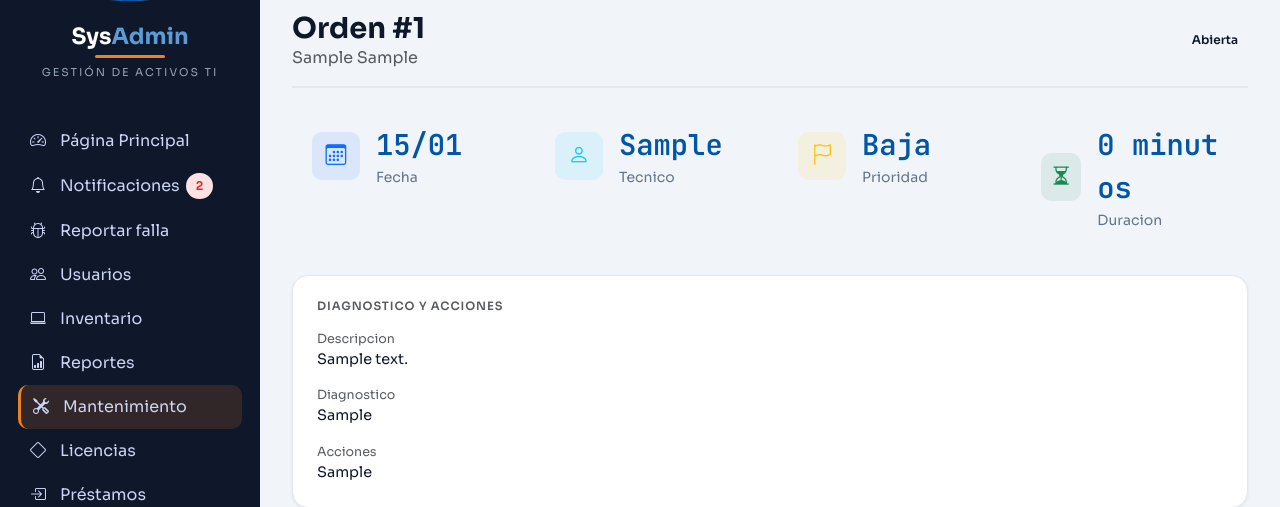
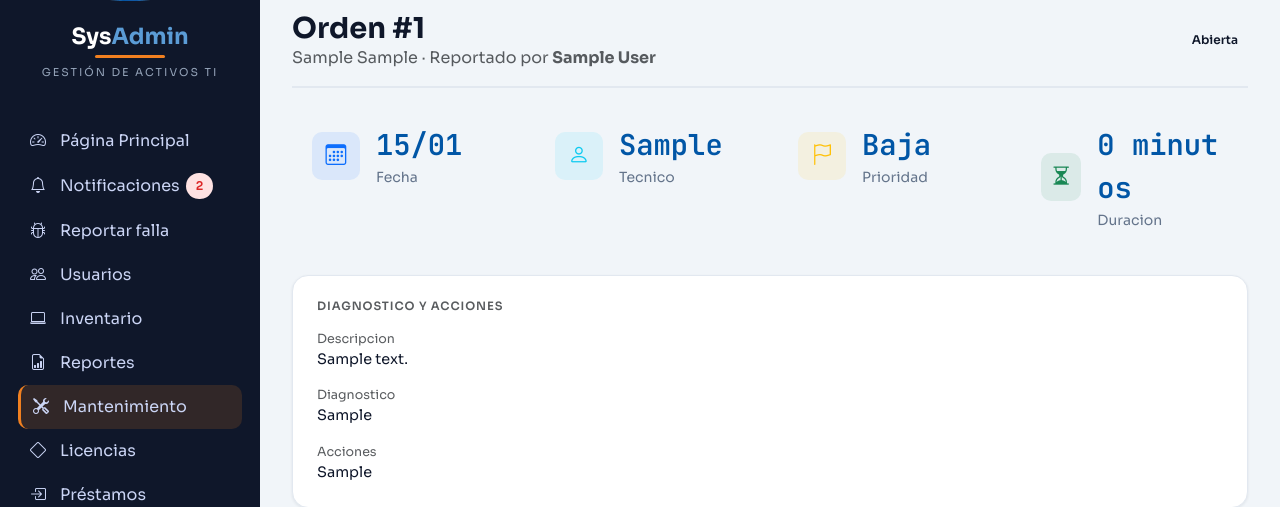
Before and after one commit to b41r0nn/SysAdmin, a Django app: page /mantenimiento/ordenes/1/ in a window 1280 px wide. Shown: the part 57-564 px from the top of the page. Run offline with Django 4.2, Linux system fonts and the light colour scheme; a user stored in the database is signed in; tables that the repository leaves empty hold one stand-in row (values such as "Sample post"); parts of the project's set-up code (start-up, migrations or seed data) failed here and were passed over; some libraries are stand-ins or nearby versions.

Commit message:
feat(mantenimiento): registrar quien reporta y notificar a TI

```diff
--- a/backend/mantenimiento/models.py
+++ b/backend/mantenimiento/models.py
@@ -1,4 +1,5 @@
 from django.db import models
+from django.conf import settings
 from django.utils import timezone
 
 
@@ -74,6 +75,14 @@ class OrdenMantenimiento(models.Model):
         null=True,
         blank=True,
         verbose_name="Ticket de soporte",
+    )
+    reportado_por = models.ForeignKey(
+        settings.AUTH_USER_MODEL,
+        on_delete=models.SET_NULL,
+        related_name="ordenes_reportadas",
+        null=True,
+        blank=True,
+        verbose_name="Reportado por",
     )
     activo = models.ForeignKey(
         "inventario.Activo",
--- a/backend/mantenimiento/templates/mantenimiento/detalle_orden.html
+++ b/backend/mantenimiento/templates/mantenimiento/detalle_orden.html
@@ -15,7 +15,12 @@
 <div class="page-header mb-3 d-flex align-items-center justify-content-between">
   <div>
     <h1 class="page-title">Orden #{{ orden.id }}</h1>
-    <p class="text-muted mb-0">{{ orden.activo.marca }} {{ orden.activo.modelo }}</p>
+    <p class="text-muted mb-0">
+      {{ orden.activo.marca }} {{ orden.activo.modelo }}
+      {% if orden.reportado_por %}
+        · Reportado por <strong>{{ orden.reportado_por.get_full_name|default:orden.reportado_por.username }}</strong>
+      {% endif %}
+    </p>
   </div>
   <span class="sa-badge {% if orden.estado == 'cerrada' %}success{% elif orden.estado == 'en_proceso' %}warning{% elif orden.estado == 'reportada' %}danger{% elif orden.estado == 'cancelada' %}secondary{% else %}info{% endif %}">
     {{ orden.get_estado_display }}
--- a/backend/mantenimiento/templates/mantenimiento/partials/tabla_ordenes.html
+++ b/backend/mantenimiento/templates/mantenimiento/partials/tabla_ordenes.html
@@ -27,6 +27,10 @@
             {% if orden.estado == "abierta" %}
               <span class="sa-badge warning">
                 <i class="bi bi-exclamation-circle" style="font-size:.65rem;"></i>Abierta
+              </span>
+            {% elif orden.estado == "reportada" %}
+              <span class="sa-badge danger">
+                <i class="bi bi-flag" style="font-size:.65rem;"></i>Reportada
               </span>
             {% elif orden.estado == "en_proceso" %}
               <span class="sa-badge primary">
--- a/backend/mantenimiento/views.py
+++ b/backend/mantenimiento/views.py
@@ -2,13 +2,15 @@ from datetime import timedelta
 
 from django import forms
 from django.contrib import messages
+from django.contrib.auth import get_user_model
 from django.contrib.auth.decorators import login_required
 from django.db.models import DecimalField, F, Q, Sum
 from django.http import JsonResponse
 from django.shortcuts import get_object_or_404, redirect, render
 from django.urls import reverse
 from django.utils import timezone
-from accounts.permisos import requiere_permiso
+from accounts.permisos import PERMISOS_POR_ROL, requiere_permiso
+from notificaciones.services import aviso_usuario
 
 from .forms import (
     ChecklistItemForm,
@@ -449,14 +451,30 @@ def reportar(request):
             orden.tipo = "correctivo"
             orden.estado = "reportada"
             orden.fecha_apertura = timezone.now().date()
+            orden.reportado_por = request.user
             orden.save()
             messages.success(request, "Falla reportada. El equipo de TI se encargará.")
+            _notificar_tecnico(orden)
             return redirect("core:dashboard")
         messages.error(request, "Corrige los errores del formulario.")
     else:
         form = ReporteFallaForm(initial={"prioridad": "alta"})
 
     return render(request, "mantenimiento/form_reporte.html", {"form": form})
+
+
+def _notificar_tecnico(orden):
+    titulo = f"Nueva orden #{orden.id} reportada · {orden.activo.serial}"
+    mensaje = (
+        f"{orden.reportado_por.get_full_name() or orden.reportado_por.username} "
+        f"reportó un problema con {orden.activo.marca} {orden.activo.modelo}."
+    )
+    link = reverse("mantenimiento:detalle_orden", args=[orden.pk])
+    tecnicos = get_user_model().objects.filter(
+        is_active=True, rol__in={"superadmin", "admin", "tecnico"}
+    )
+    for user in tecnicos:
+        aviso_usuario(user, titulo, mensaje, link=link, objetokey=f"orden:{orden.pk}")
 
 
 def _guardar_checklist_items(fset, plan):
```
Also changed, not shown: backend/mantenimiento/tests.py (+16 -0 lines), backend/mantenimiento/migrations/0004_add_reportado_por.py (added).
